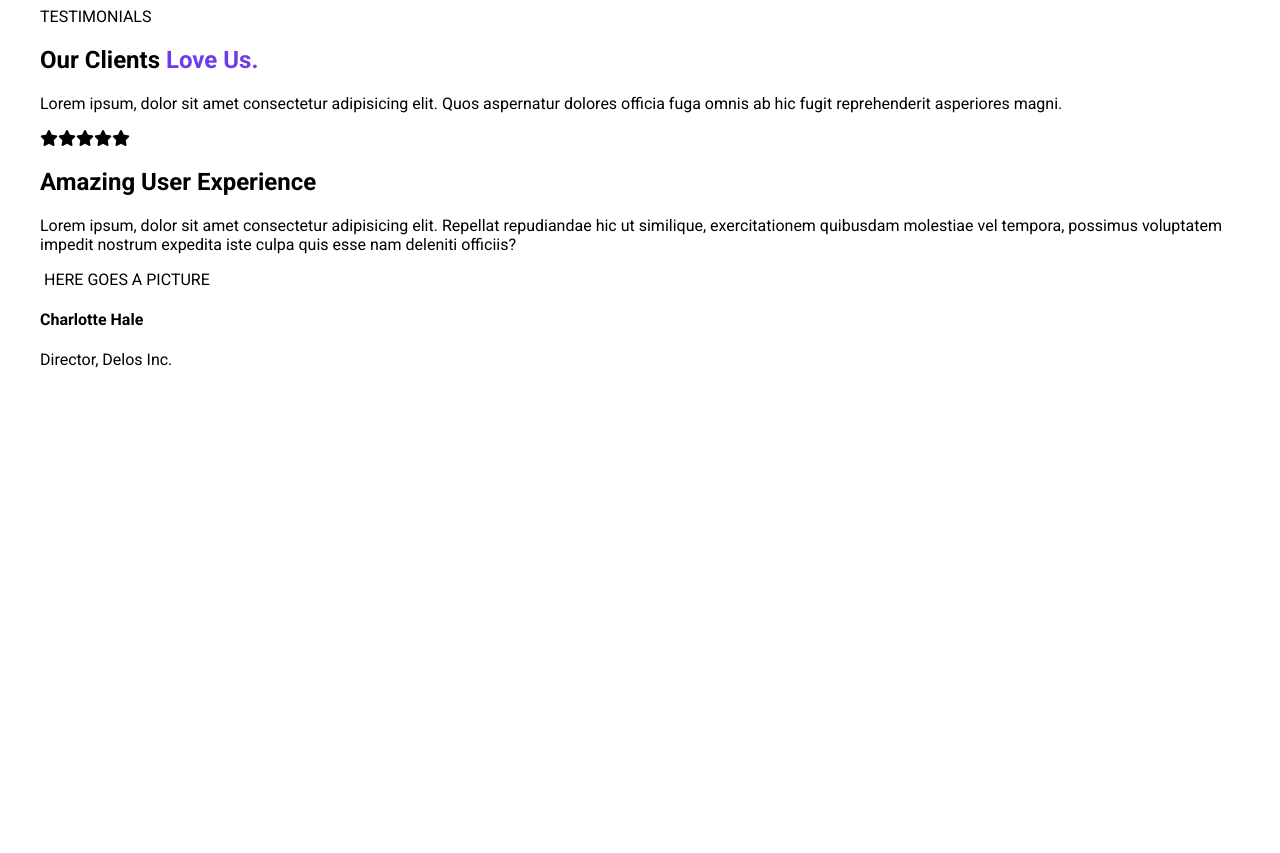
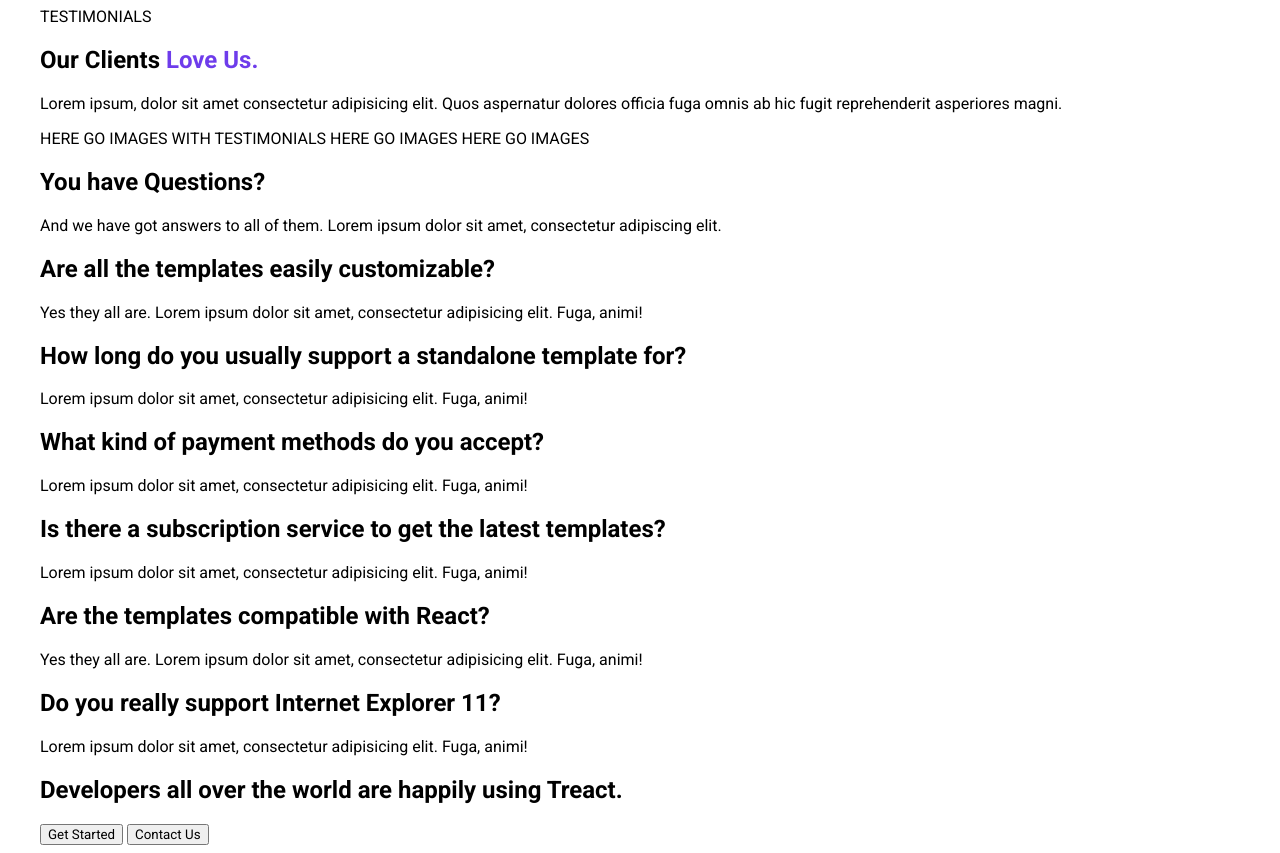
Before and after one commit to pink815/business-website, a plain HTML site: page index.html in a window 1280 px wide. Shown: the part 3120-3973 px from the top of the page. Before the commit the page ends 3505 px from the top, so only its background shows below. Drawn offline with Linux system fonts and the light colour scheme.

Commit message:
Add files via upload

```diff
--- a/index.html
+++ b/index.html
@@ -248,21 +248,53 @@
                         <img src="./assets/undraw_Community_re_cyrm.png" alt="">
                     </div>
                     <div class="container__testimonials--right">
-                        <p class="highlighted__text">TESTIMONIALS</p>
-                        <h1 class="testimonials__title">Our Clients <span class="colored__text">Love Us.</span></h1>
-                        <p class="testimonials__para">Lorem ipsum, dolor sit amet consectetur adipisicing elit. Quos aspernatur dolores officia fuga omnis ab hic fugit reprehenderit asperiores magni.</p>
-                        <p><i class="fa-solid fa-star"></i><i class="fa-solid fa-star"></i><i class="fa-solid fa-star"></i><i class="fa-solid fa-star"></i><i class="fa-solid fa-star"></i></p>
-                        <h2>Amazing User Experience</h2>
-                        <p>Lorem ipsum, dolor sit amet consectetur adipisicing elit. Repellat repudiandae hic ut similique, exercitationem quibusdam molestiae vel tempora, possimus voluptatem impedit nostrum expedita iste culpa quis esse nam deleniti officiis?</p>
-                        <div class="testimonials__para--down">
-                            <img src="" alt=""> HERE GOES A PICTURE
-                            <h4>Charlotte Hale</h4>
-                            <p class="testimonials__para--down">Director, Delos Inc.</p>
+                        <div class="container__testimonials--right__title">
+                            <p class="highlighted__text">TESTIMONIALS</p>
+                            <h1 class="testimonials__title">Our Clients <span class="colored__text">Love Us.</span></h1>
+                            <p class="testimonials__para">Lorem ipsum, dolor sit amet consectetur adipisicing elit. Quos aspernatur dolores officia fuga omnis ab hic fugit reprehenderit asperiores magni.</p>
+                        </div>
+                        <div>
+                            <img src="" alt="">HERE GO IMAGES WITH TESTIMONIALS
+                            <img src="" alt="">HERE GO IMAGES
+                            <img src="" alt="">HERE GO IMAGES
                         </div>
                     </div>
                 </div>
             </div>
         </section>
+        <section id="faqs">
+            <div class="row">
+                <div class="container__faqs">
+                    <div class="container__faqs--title">
+                        <h1 class="faqs__title">You have <span class="colored text">Questions?</span></h1>
+                        <p class="faqs__para">And we have got answers to all of them. Lorem ipsum dolor sit amet, consectetur adipiscing elit.</p>
+                    </div>
+                    <div>
+                        <h2 class="faqs__subtitle">Are all the templates easily customizable?</h2>
+                        <p class="faqs__subtitle--para">Yes they all are. Lorem ipsum dolor sit amet, consectetur adipisicing elit. Fuga, animi!</p>
+                        <h2 class="faqs__subtitle">How long do you usually support a standalone template for?</h2>
+                        <p class="faqs__subtitle--para">Lorem ipsum dolor sit amet, consectetur adipisicing elit. Fuga, animi!</p>
+                        <h2 class="faqs__subtitle">What kind of payment methods do you accept?</h2>
+                        <p class="faqs__subtitle--para">Lorem ipsum dolor sit amet, consectetur adipisicing elit. Fuga, animi!</p>
+                        <h2 class="faqs__subtitle">Is there a subscription service to get the latest templates?</h2>
+                        <p class="faqs__subtitle--para">Lorem ipsum dolor sit amet, consectetur adipisicing elit. Fuga, animi!</p>
+                        <h2 class="faqs__subtitle">Are  the templates compatible with React?</h2>
+                        <p class="faqs__subtitle--para">Yes they all are. Lorem ipsum dolor sit amet, consectetur adipisicing elit. Fuga, animi!</p>
+                        <h2 class="faqs__subtitle">Do you really support Internet Explorer 11?</h2>
+                        <p class="faqs__subtitle--para">Lorem ipsum dolor sit amet, consectetur adipisicing elit. Fuga, animi!</p>
+                    </div>
+                </div>
+            </div>
+        </section>
+        <section id="ending">
+            <div class="row">
+                <div class="container__ending">
+                    <h1 class="ending__title">Developers all over the world are happily using Treact.</h1>
+                    <button class="get__started">Get Started</button> <button>Contact Us</button>
+                </div>
+            </div>
+        </section>
     </main>
+    <footer></footer>
 </body>
 </html>
```
